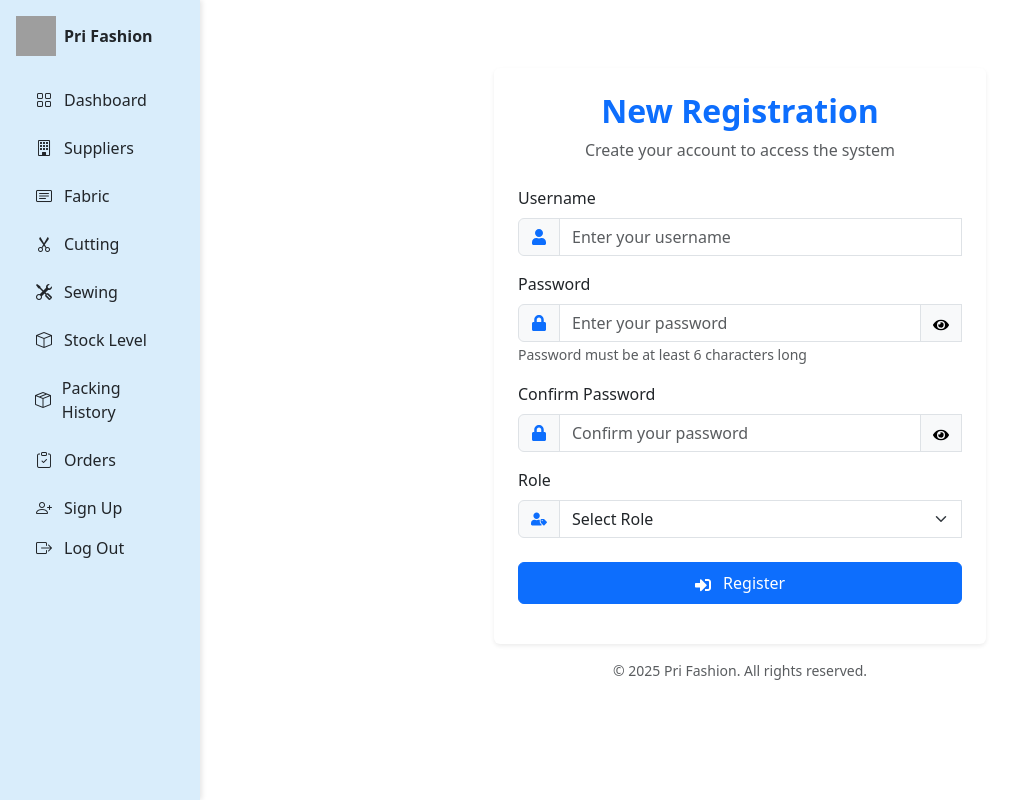
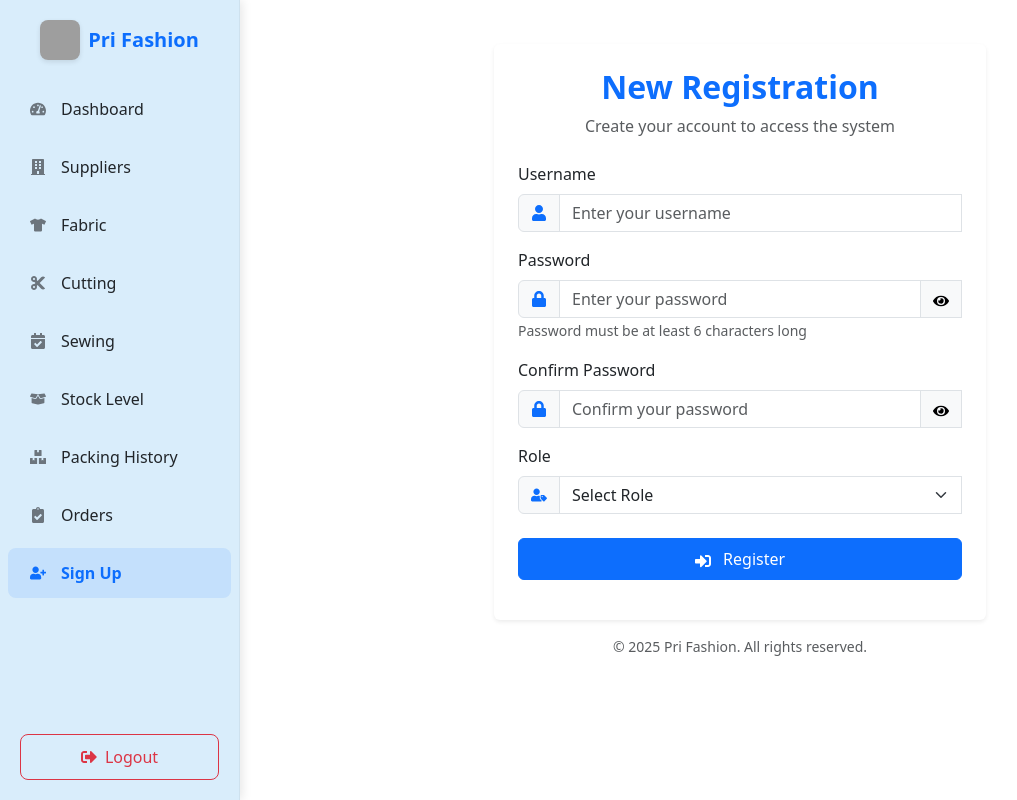
Before and after one commit to tashidu/Pri_Fashion_, a React (Create React App) app in the folder frontend/: page /signup in a window 1280 px wide. Shown: the whole page, without its empty margins (0-1017 px from the left). Built offline with nearby package versions, Linux system fonts and the light colour scheme; grey boxes are pictures that could not be loaded.

Commit message:
Update OwnerNavBar.js

```diff
--- a/frontend/src/components/OwnerNavBar.js
+++ b/frontend/src/components/OwnerNavBar.js
@@ -1,12 +1,36 @@
 import React, { useState, useEffect } from "react";
-import { Outlet, Link } from "react-router-dom";
+import { Outlet, Link, useLocation } from "react-router-dom";
 import "bootstrap/dist/css/bootstrap.min.css";
 import "bootstrap-icons/font/bootstrap-icons.css";
+import {
+  FaTshirt,
+  FaCut,
+  FaCalendarCheck,
+  FaBuilding,
+  FaTachometerAlt,
+  FaSignOutAlt,
+  FaBars,
+  FaClipboardCheck,
+  FaBoxes,
+  FaUserPlus,
+  FaBoxOpen
+} from "react-icons/fa";
 import { logout } from "../utils/auth";
 
-function PriFashionNavBar() {
+function OwnerNavBar() {
   // Set sidebar to open if window width >= 768px; otherwise, minimized.
   const [isSidebarOpen, setIsSidebarOpen] = useState(window.innerWidth >= 768);
+  const location = useLocation();
+
+  // Toggle sidebar
+  const toggleSidebar = () => {
+    setIsSidebarOpen(!isSidebarOpen);
+  };
+
+  // Handle logout
+  const handleLogout = () => {
+    logout();
+  };
 
   useEffect(() => {
     const handleResize = () => {
@@ -21,127 +45,217 @@ function PriFashionNavBar() {
     return () => window.removeEventListener("resize", handleResize);
   }, []);
 
+  // Define navigation items
+  const navItems = [
+    {
+      title: "Dashboard",
+      icon: <FaTachometerAlt />,
+      path: "/owner-dashboard"
+    },
+    {
+      title: "Suppliers",
+      icon: <FaBuilding />,
+      path: "/viewsuppliers"
+    },
+    {
+      title: "Fabric",
+      icon: <FaTshirt />,
+      path: "/viewfabric"
+    },
+    {
+      title: "Cutting",
+      icon: <FaCut />,
+      path: "/viewcutting"
+    },
+    {
+      title: "Sewing",
+      icon: <FaCalendarCheck />,
+      path: "/daily-sewing-history"
+    },
+    {
+      title: "Stock Level",
+      icon: <FaBoxOpen />,
+      path: "/approveproduct-list"
+    },
+    {
+      title: "Packing History",
+      icon: <FaBoxes />,
+      path: "/view-packing-sessions"
+    },
+    {
+      title: "Orders",
+      icon: <FaClipboardCheck />,
+      path: "/owner-orders"
+    },
+    {
+      title: "Sign Up",
+      icon: <FaUserPlus />,
+      path: "/signup"
+    }
+  ];
+
+  // Check if a path is active
+  const isActive = (path) => {
+    return location.pathname === path;
+  };
+
   return (
     <div className="d-flex">
+      {/* Toggle button for mobile */}
+      <div
+        className="sidebar-toggle d-md-none"
+        onClick={toggleSidebar}
+        style={{
+          position: "fixed",
+          top: "10px",
+          left: isSidebarOpen ? "210px" : "10px",
+          zIndex: 1050,
+          backgroundColor: "#0d6efd",
+          color: "white",
+          width: "40px",
+          height: "40px",
+          borderRadius: "50%",
+          display: "flex",
+          alignItems: "center",
+          justifyContent: "center",
+          cursor: "pointer",
+          boxShadow: "0 2px 5px rgba(0,0,0,0.2)",
+          transition: "left 0.3s ease"
+        }}
+      >
+        <FaBars />
+      </div>
+
       {/* Sidebar */}
       <div
-        className={`text-dark p-3 ${isSidebarOpen ? "sidebar-open" : "sidebar-closed"}`}
+        className={`sidebar ${isSidebarOpen ? "sidebar-open" : "sidebar-closed"}`}
         style={{
           height: "100vh",
-          width: isSidebarOpen ? "200px" : "60px",
+          width: isSidebarOpen ? "240px" : "70px",
           position: "fixed",
           top: "0",
           left: "0",
           paddingTop: "20px",
           backgroundColor: "#D9EDFB",
-          transition: "width 0.3s ease",
-          boxShadow: "2px 0 5px rgba(0, 0, 0, 0.1)",
+          transition: "all 0.3s ease",
+          boxShadow: "2px 0 10px rgba(0, 0, 0, 0.1)",
           overflowX: "hidden",
+          overflowY: "hidden",
+          display: "flex",
+          flexDirection: "column",
           zIndex: 1000,
+          borderRight: "1px solid rgba(0,0,0,0.05)"
         }}
       >
         {/* Brand logo and name */}
-        <div className="d-flex align-items-center mb-4">
+        <div className="d-flex align-items-center justify-content-center mb-4 px-3">
           <img
             src="/logo.jpg"
             alt="Pri Fashion Logo"
-            className="me-2"
-            style={{ width: "40px", height: "40px" }}
+            className={isSidebarOpen ? "me-2" : ""}
+            style={{
+              width: "40px",
+              height: "40px",
+              borderRadius: "8px",
+              boxShadow: "0 2px 5px rgba(0,0,0,0.1)"
+            }}
           />
-          {isSidebarOpen && <span className="fw-bold">Pri Fashion</span>}
+          {isSidebarOpen && (
+            <span className="fw-bold fs-5 text-primary">Pri Fashion</span>
+          )}
         </div>
 
         {/* Navigation items */}
-        <ul className="nav flex-column">
-          <li className="nav-item mb-2">
-            <Link className="nav-link d-flex align-items-center text-dark" to="/owner-dashboard">
-              <div className="me-2 text-center" style={{ width: "24px" }}>
-                <i className="bi bi-grid"></i>
-              </div>
-              {isSidebarOpen && <span>Dashboard</span>}
-            </Link>
-          </li>
-          <li className="nav-item mb-2">
-            <Link className="nav-link d-flex align-items-center text-dark" to="/viewsuppliers">
-              <div className="me-2 text-center" style={{ width: "24px" }}>
-                <i className="bi bi-building"></i>
-              </div>
-              {isSidebarOpen && <span>Suppliers</span>}
-            </Link>
-          </li>
-          <li className="nav-item mb-2">
-            <Link className="nav-link d-flex align-items-center text-dark" to="/viewfabric">
-              <div className="me-2 text-center" style={{ width: "24px" }}>
-                <i className="bi bi-card-text"></i>
-              </div>
-              {isSidebarOpen && <span>Fabric</span>}
-            </Link>
-          </li>
-          <li className="nav-item mb-2">
-            <Link className="nav-link d-flex align-items-center text-dark" to="/viewcutting">
-              <div className="me-2 text-center" style={{ width: "24px" }}>
-                <i className="bi bi-scissors"></i>
-              </div>
-              {isSidebarOpen && <span>Cutting</span>}
-            </Link>
-          </li>
-          <li className="nav-item mb-2">
-            <Link className="nav-link d-flex align-items-center text-dark" to="/daily-sewing-history">
-              <div className="me-2 text-center" style={{ width: "24px" }}>
-                <i className="bi bi-tools"></i>
-              </div>
-              {isSidebarOpen && <span>Sewing</span>}
-            </Link>
-          </li>
-          <li className="nav-item mb-2">
-            <Link className="nav-link d-flex align-items-center text-dark" to="/approveproduct-list">
-              <div className="me-2 text-center" style={{ width: "24px" }}>
-                <i className="bi bi-box"></i>
-              </div>
-              {isSidebarOpen && <span>Stock Level</span>}
-            </Link>
-          </li>
-          <li className="nav-item mb-2">
-            <Link className="nav-link d-flex align-items-center text-dark" to="/view-packing-sessions">
-              <div className="me-2 text-center" style={{ width: "24px" }}>
-                <i className="bi bi-box-seam"></i>
-              </div>
-              {isSidebarOpen && <span>Packing History</span>}
-            </Link>
-          </li>
-          <li className="nav-item mb-2">
-            <Link className="nav-link d-flex align-items-center text-dark" to="/owner-orders">
-              <div className="me-2 text-center" style={{ width: "24px" }}>
-                <i className="bi bi-clipboard-check"></i>
-              </div>
-              {isSidebarOpen && <span>Orders</span>}
-            </Link>
-          </li>
-          <li className="nav-item mb-2">
-            <Link className="nav-link d-flex align-items-center text-dark" to="/signup">
-              <div className="me-2 text-center" style={{ width: "24px" }}>
-                <i className="bi bi-person-plus"></i>
-              </div>
-              {isSidebarOpen && <span>Sign Up</span>}
-            </Link>
-            <li className="nav-item mb-2">
-            <a className="nav-link d-flex align-items-center text-dark" href="#" onClick={(e) => { e.preventDefault(); logout(); }}>
-              <div className="me-2 text-center" style={{ width: "24px" }}>
-                <i className="bi bi-box-arrow-right"></i>
-              </div>
-              {isSidebarOpen && <span>Log Out</span>}
-            </a>
-          </li>
-          </li>
-        </ul>
+        <div className="nav-container flex-grow-1" style={{ overflowY: "hidden" }}>
+          <ul className="nav flex-column px-2">
+            {navItems.map((item, index) => (
+              <li key={index} className="nav-item mb-2">
+                <Link
+                  to={item.path}
+                  className="nav-link d-flex align-items-center"
+                  style={{
+                    padding: isSidebarOpen ? "10px 15px" : "10px 0",
+                    borderRadius: "8px",
+                    backgroundColor: isActive(item.path) ? "rgba(13, 110, 253, 0.1)" : "transparent",
+                    color: isActive(item.path) ? "#0d6efd" : "#212529",
+                    fontWeight: isActive(item.path) ? "600" : "normal",
+                    marginLeft: isSidebarOpen ? "0" : "auto",
+                    marginRight: isSidebarOpen ? "0" : "auto",
+                    width: isSidebarOpen ? "auto" : "50px",
+                    textAlign: isSidebarOpen ? "left" : "center",
+                    transition: "all 0.2s ease"
+                  }}
+                >
+                  <div className="icon-container" style={{
+                    width: "30px",
+                    height: "30px",
+                    display: "flex",
+                    alignItems: "center",
+                    justifyContent: "center",
+                    color: isActive(item.path) ? "#0d6efd" : "#6c757d",
+                    fontSize: "16px"
+                  }}>
+                    {item.icon}
+                  </div>
+                  {isSidebarOpen && <span className="ms-2">{item.title}</span>}
+                </Link>
+              </li>
+            ))}
+          </ul>
+        </div>
+
+        {/* Logout button at bottom */}
+        <div style={{ padding: "20px" }}>
+          <button
+            onClick={handleLogout}
+            className="btn btn-outline-danger w-100 d-flex align-items-center justify-content-center"
+            style={{
+              padding: "10px",
+              borderRadius: "8px",
+              transition: "all 0.2s ease"
+            }}
+          >
+            <FaSignOutAlt />
+            {isSidebarOpen && <span className="ms-2">Logout</span>}
+          </button>
+        </div>
+      </div>
+
+      {/* Top navbar for mobile */}
+      <div
+        className="top-navbar d-md-none"
+        style={{
+          position: "fixed",
+          top: "0",
+          left: "0",
+          right: "0",
+          height: "60px",
+          backgroundColor: "#ffffff",
+          boxShadow: "0 2px 5px rgba(0,0,0,0.1)",
+          zIndex: 999,
+          display: "flex",
+          alignItems: "center",
+          justifyContent: "center",
+          padding: "0 15px"
+        }}
+      >
+        <h5 className="mb-0 text-primary">Pri Fashion</h5>
       </div>
 
       {/* Main content area to render nested routes */}
-      <div className={`main-content ${isSidebarOpen ? "sidebar-open" : "sidebar-closed"}`}>
+      <div
+        className="main-content"
+        style={{
+          marginLeft: isSidebarOpen ? "240px" : "70px",
+          width: "100%",
+          transition: "margin-left 0.3s ease",
+          paddingTop: window.innerWidth < 768 ? "60px" : "0"
+        }}
+      >
         <Outlet />
       </div>
     </div>
   );
 }
 
-export default PriFashionNavBar;
+export default OwnerNavBar;
```
